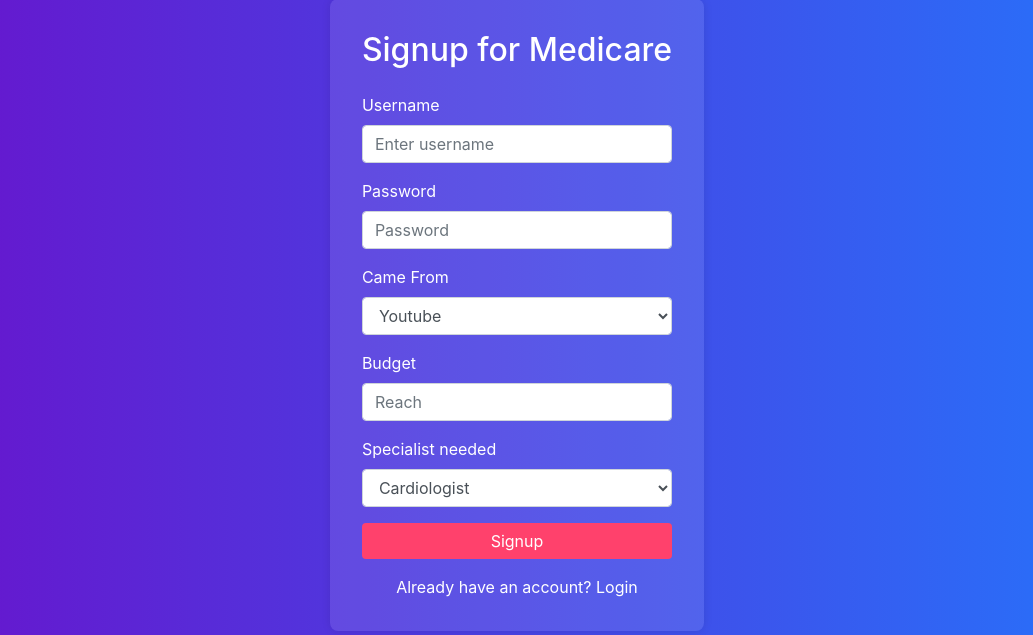
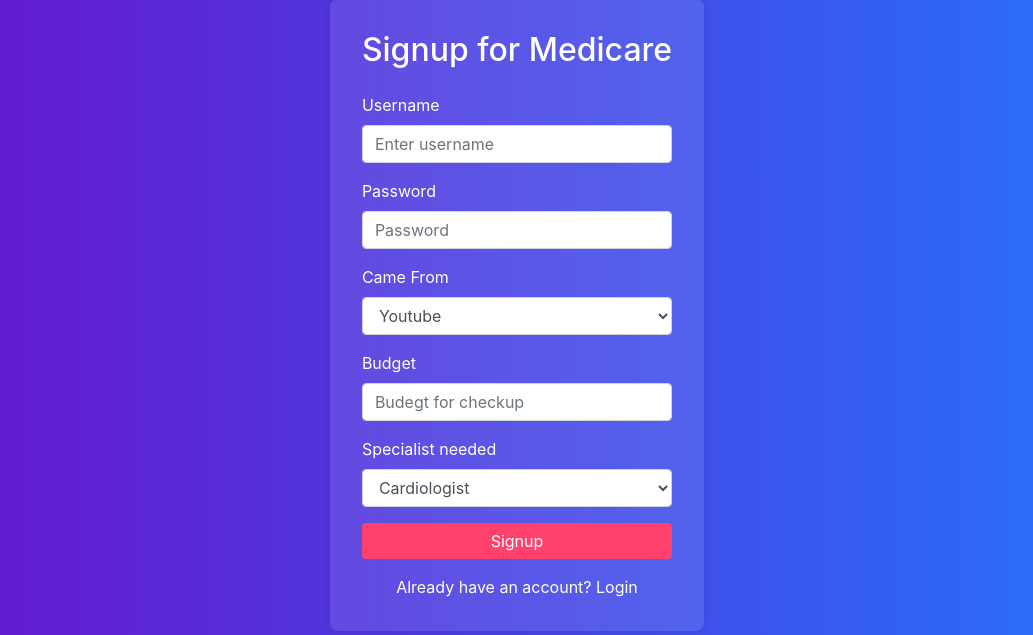
Before and after one commit to prjwlhere/medicare, a Flask app: page /patient-signup in a window 1280 px wide. Shown: the part 85-720 px from the top of the page, without its empty margins (123-1156 px from the left). Run offline with Flask 3, Linux system fonts and the light colour scheme; some libraries are stand-ins or nearby versions.

Commit message:
Update patient-signup.html

```diff
--- a/templates/patient/patient-signup.html
+++ b/templates/patient/patient-signup.html
@@ -57,7 +57,7 @@
             </div>
             <div class="form-group">
                 <label for="Reach">Budget</label>
-                <input type="number" class="form-control" id="number" placeholder="Reach" name="reach" required>
+                <input type="number" class="form-control" id="number" placeholder="Budegt for checkup" name="reach" required>
             </div>
             <div class="form-group">
                 <label for="Industry">Specialist needed</label>
```
